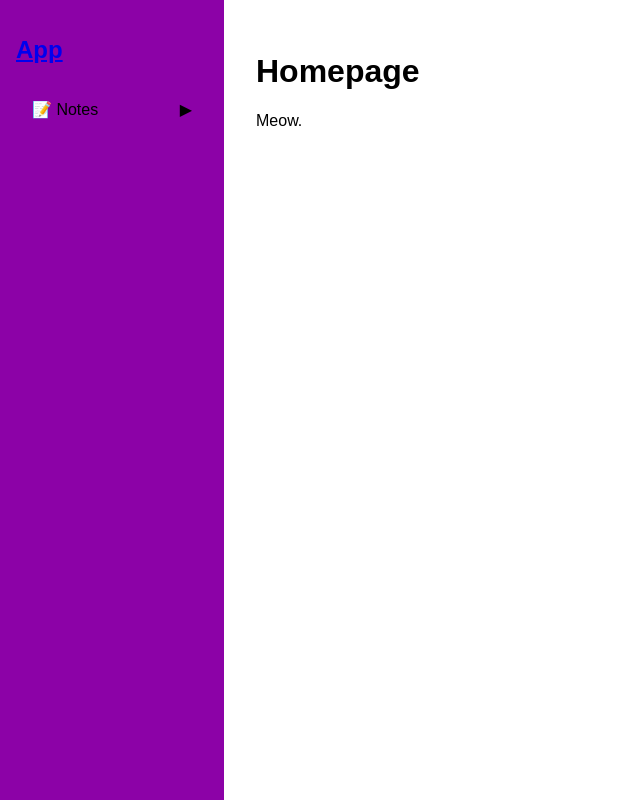
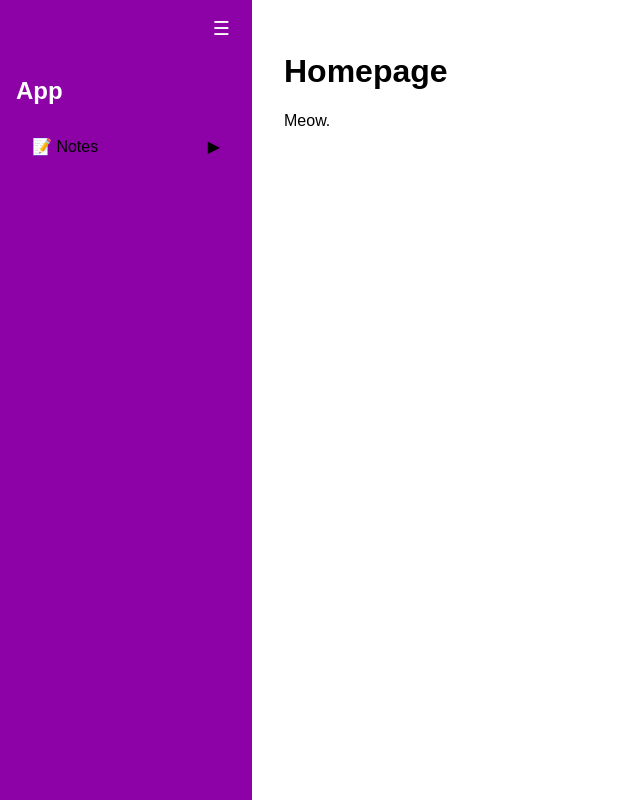
Before and after one commit to JasperW7/Meeting-App, a Flask app: page / in a window 1280 px wide. Shown: the whole page, without its empty margins (0-640 px from the left). Run offline with Flask 3, Linux system fonts and the light colour scheme.

Commit message:
collapsible sidebar

```diff
--- a/templates/base.html
+++ b/templates/base.html
@@ -3,23 +3,63 @@
 <head>
   <meta charset="UTF-8" />
   <meta name="viewport" content="width=device-width, initial-scale=1.0"/>
-  <title>{% block title %}Note App{% endblock %}</title>
+  <title>{% block title %}App{% endblock %}</title>
   <style>
-    body { margin: 0; font-family: Arial, sans-serif; display: flex; height: 100vh; }
+    body {
+      margin: 0;
+      font-family: Arial, sans-serif;
+      display: flex;
+      height: 100vh;
+    }
+
     .sidebar {
-      width: 15vw;
-      min-width: 15vw;
-      max-width: 15vw;
+      width: 220px;
+      min-width: 220px;
+      max-width: 220px;
       background-color: #8c02a7ff;
       color: black;
       padding: 1rem;
       display: flex;
-      flex-shrink:0;
       flex-direction: column;
+      transition: width 0.3s;
+      overflow: hidden;
     }
-    .sidebar h2 {
-        margin-bottom: 1.5rem;
+
+    .sidebar.collapsed {
+      width: 60px;
+      min-width: 60px;
+      max-width: 60px;
+      padding: 1rem 0.5rem;
     }
+
+    .sidebar h2,
+    .sidebar .dropdown-btn,
+    .sidebar .dropdown-container a {
+      transition: opacity 0.3s;
+      white-space: nowrap;
+    }
+
+    .sidebar.collapsed h2,
+    .sidebar.collapsed .dropdown-btn span,
+    .sidebar.collapsed .dropdown-container a {
+      opacity: 0;
+      pointer-events: none;
+    }
+
+    .sidebar.collapsed .arrow {
+      display: none;
+    }
+
+    .toggle-sidebar {
+      background: none;
+      border: none;
+      color: white;
+      font-size: 1.2rem;
+      cursor: pointer;
+      margin-bottom: 1rem;
+      align-self: flex-end;
+    }
+
     .dropdown-btn {
       background: none;
       border: none;
@@ -29,42 +69,54 @@
       cursor: pointer;
       font-size: 1rem;
     }
-    .dropdown-btn:hover { background-color: #3a0d3aff; }
+
+    .dropdown-btn:hover {
+      background-color: #3a0d3aff;
+    }
+
     .dropdown-container {
       display: none;
       flex-direction: column;
       padding-left: 1rem;
     }
+
     .dropdown-container a {
       color: black;
       text-decoration: none;
       padding: 0.5rem 0;
     }
+
     .dropdown-container a:hover {
       text-decoration: underline;
     }
+
     .arrow {
       float: right;
       transition: transform 0.2s;
     }
+
     .rotate {
       transform: rotate(90deg);
     }
+
     .main {
       flex-grow: 1;
       padding: 2rem;
-        overflow-x:auto;
-        min-width:0;
+      overflow-x: auto;
+      min-width: 0;
+      transition: margin-left 0.3s;
     }
+
     textarea {
-        max-width:100%;
+      max-width: 100%;
       box-sizing: border-box;
     }
   </style>
 </head>
 <body>
-  <div class="sidebar">
-    <h2><a href="{{ url_for('home') }}">App</a></h2>
+  <div class="sidebar" id="sidebar">
+    <button class="toggle-sidebar" onclick="toggleSidebar()">☰</button>
+    <h2><a href="{{ url_for('home') }}" style="color:white; text-decoration:none;">App</a></h2>
     <button class="dropdown-btn" onclick="toggleDropdown()">
       📝 Notes <span id="arrow" class="arrow">▶</span>
     </button>
@@ -74,7 +126,7 @@
     </div>
   </div>
 
-  <div class="main">
+  <div class="main" id="main">
     {% block content %}{% endblock %}
   </div>
 
@@ -86,6 +138,11 @@
       dropdown.style.display = visible ? 'none' : 'flex';
       arrow.classList.toggle('rotate', !visible);
     }
+
+    function toggleSidebar() {
+      const sidebar = document.getElementById('sidebar');
+      sidebar.classList.toggle('collapsed');
+    }
   </script>
 </body>
 </html>
```
Lines whose indentation alone changed are shown as unchanged.
